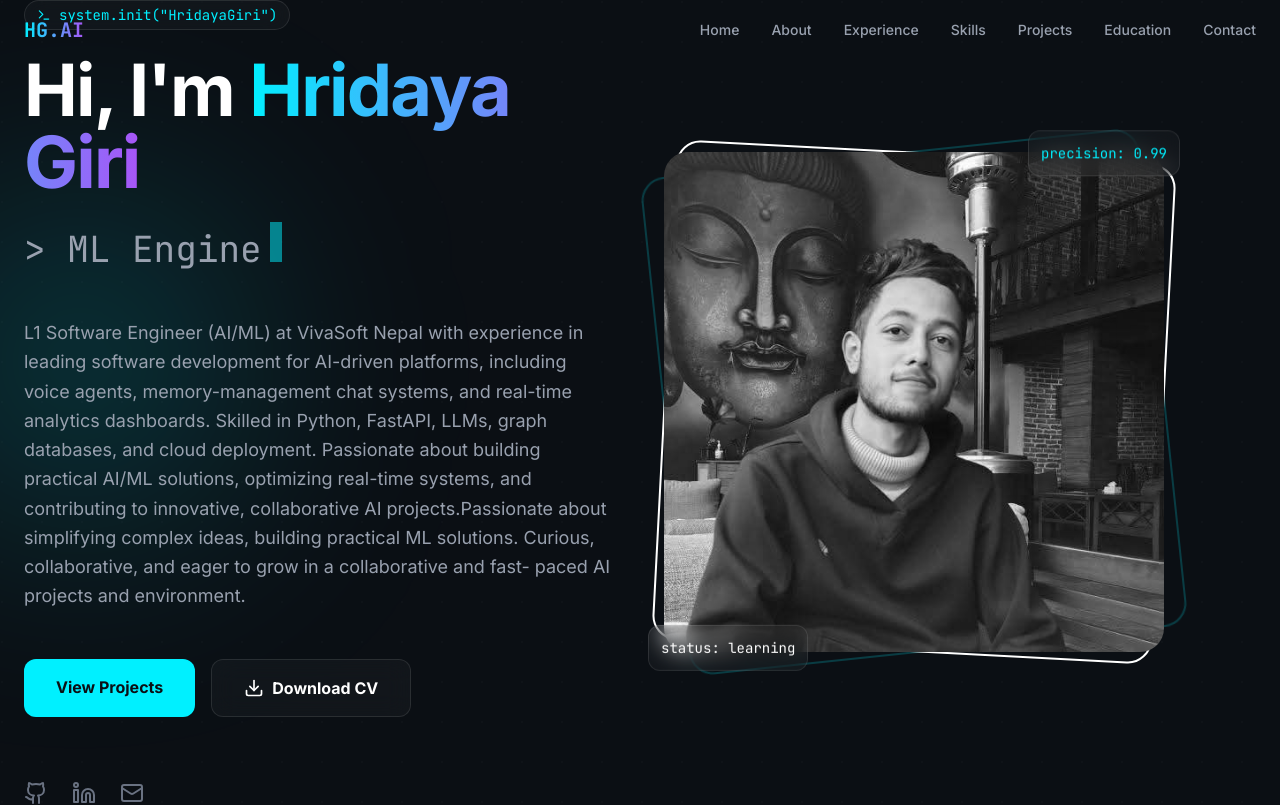
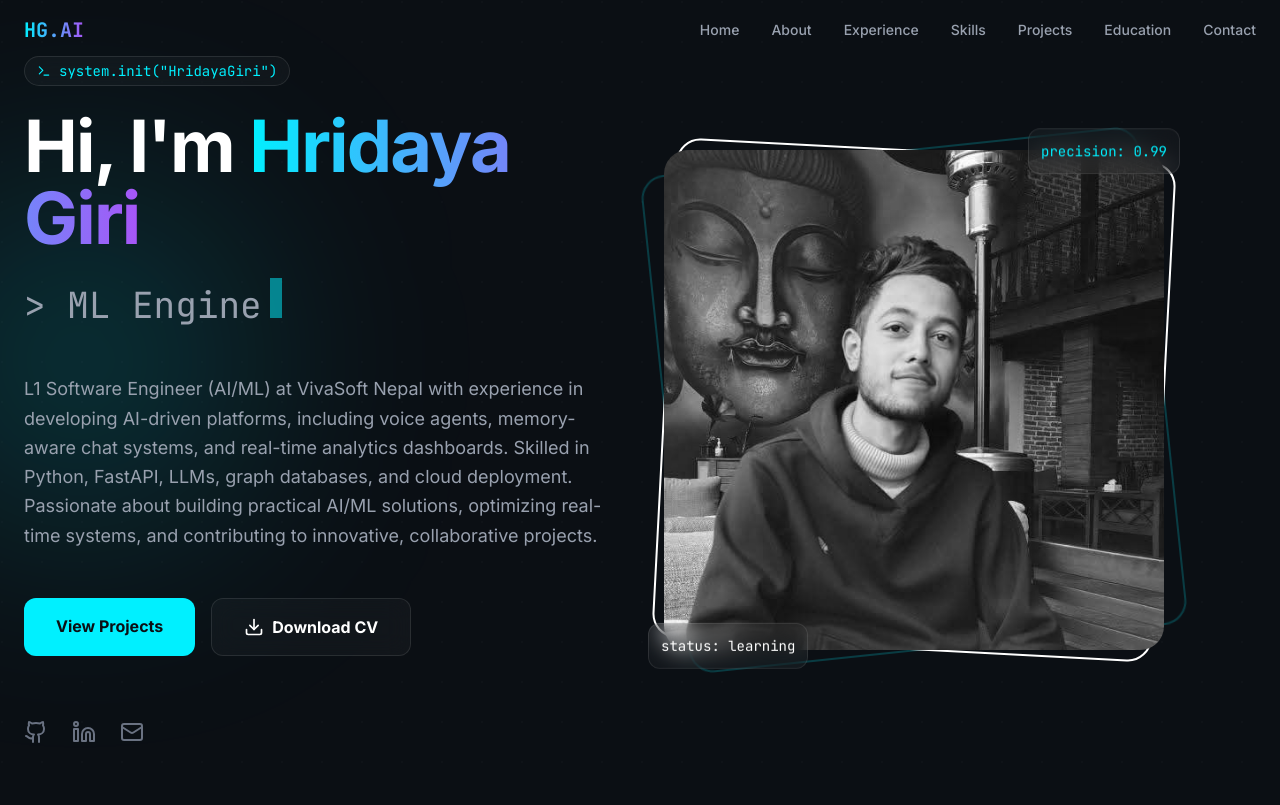
Before and after one commit to GiriHridaya319/Hridaya-portfolio, a Next.js app: page / in a window 1280 px wide. Shown: the top 805 px of the page. Built offline with nearby package versions, Linux system fonts and the light colour scheme.

Commit message:
portfolio incomming

```diff
--- a/app/sections/Hero.tsx
+++ b/app/sections/Hero.tsx
@@ -61,12 +61,9 @@ export default function Hero() {
                         </div>
 
                         <p className="text-lg text-gray-400 max-w-2xl mb-12 leading-relaxed">
-                            L1 Software Engineer (AI/ML) at VivaSoft Nepal with experience in leading software development for AI-driven
-                            platforms, including voice agents, memory-management chat systems, and real-time analytics dashboards. Skilled in
-                            Python, FastAPI, LLMs, graph databases, and cloud deployment. Passionate about building practical AI/ML solutions,
-                            optimizing real-time systems, and contributing to innovative, collaborative AI projects.Passionate about simplifying
-                            complex ideas, building practical ML solutions. Curious, collaborative, and eager to grow in a collaborative and fast-
-                            paced AI projects and environment.
+                            L1 Software Engineer (AI/ML) at VivaSoft Nepal with experience in developing AI-driven platforms, including voice agents, memory-aware chat systems, and real-time analytics dashboards.
+                            Skilled in Python, FastAPI, LLMs, graph databases, and cloud deployment.
+                            Passionate about building practical AI/ML solutions, optimizing real-time systems, and contributing to innovative, collaborative projects.
                         </p>
 
                         <div className="flex flex-wrap gap-4 mb-16">
```
